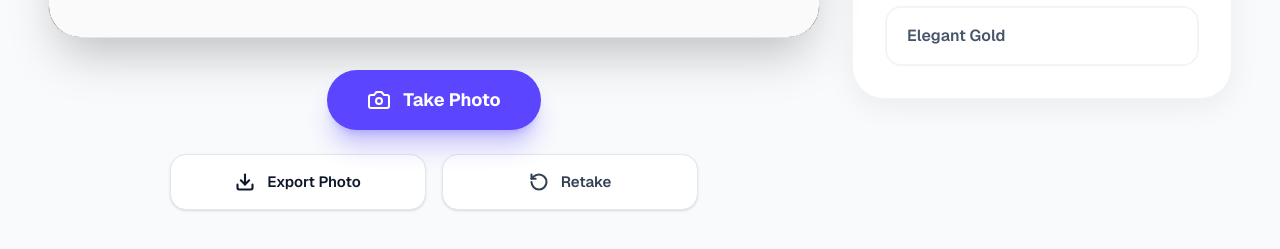
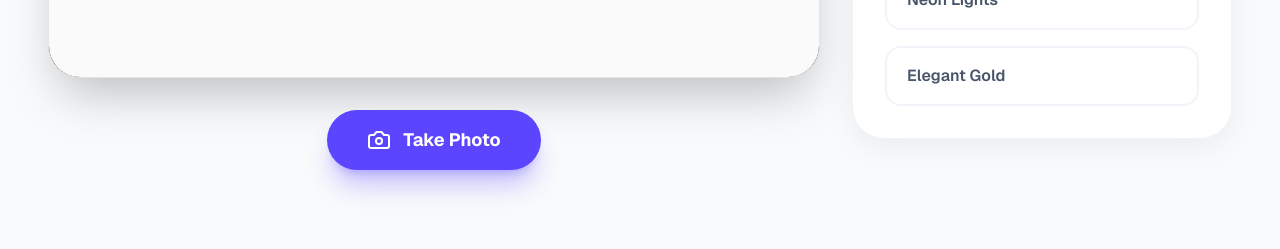
Before and after one commit to gabiXDpapi/waykurap, a Next.js app: page / in a window 1280 px wide. Shown: the part 493-742 px from the top of the page. Built offline with nearby package versions, Linux system fonts and the light colour scheme; no server answers.

Commit message:
feat(ui): action buttons show based on photo capture state

```diff
--- a/components/ActionButtons.tsx
+++ b/components/ActionButtons.tsx
@@ -2,12 +2,14 @@ interface ActionButtonsProps {
   onTakePhoto?: () => void;
   onExportPhoto?: () => void;
   onRetake?: () => void;
+  hasPhoto?: boolean;
 }
 
-export function ActionButtons({ onTakePhoto, onExportPhoto, onRetake }: ActionButtonsProps) {
+export function ActionButtons({ onTakePhoto, onExportPhoto, onRetake, hasPhoto }: ActionButtonsProps) {
   return (
     <div className="w-full flex flex-col items-center justify-center gap-6 mt-8">
       {/* Main Take Photo Button */}
+      {!hasPhoto && (
         <button
           onClick={onTakePhoto}
           className="group relative flex items-center justify-center gap-3 px-10 py-4 bg-[#5B45FF] text-white rounded-full font-bold text-lg shadow-xl shadow-[#5B45FF]/30 hover:bg-[#4E39E0] hover:scale-[1.02] active:scale-[0.98] transition-all"
@@ -18,8 +20,10 @@ export function ActionButtons({ onTakePhoto, onExportPhoto, onRetake }: ActionBu
           </svg>
           Take Photo
         </button>
+      )}
 
       {/* Secondary Actions */}
+      {hasPhoto && (
         <div className="w-full flex flex-col sm:flex-row items-center justify-center gap-4">
           <button
             onClick={onExportPhoto}
@@ -44,6 +48,7 @@ export function ActionButtons({ onTakePhoto, onExportPhoto, onRetake }: ActionBu
             Retake
           </button>
         </div>
+      )}
     </div>
   );
 }
```
Lines whose indentation alone changed are shown as unchanged.
